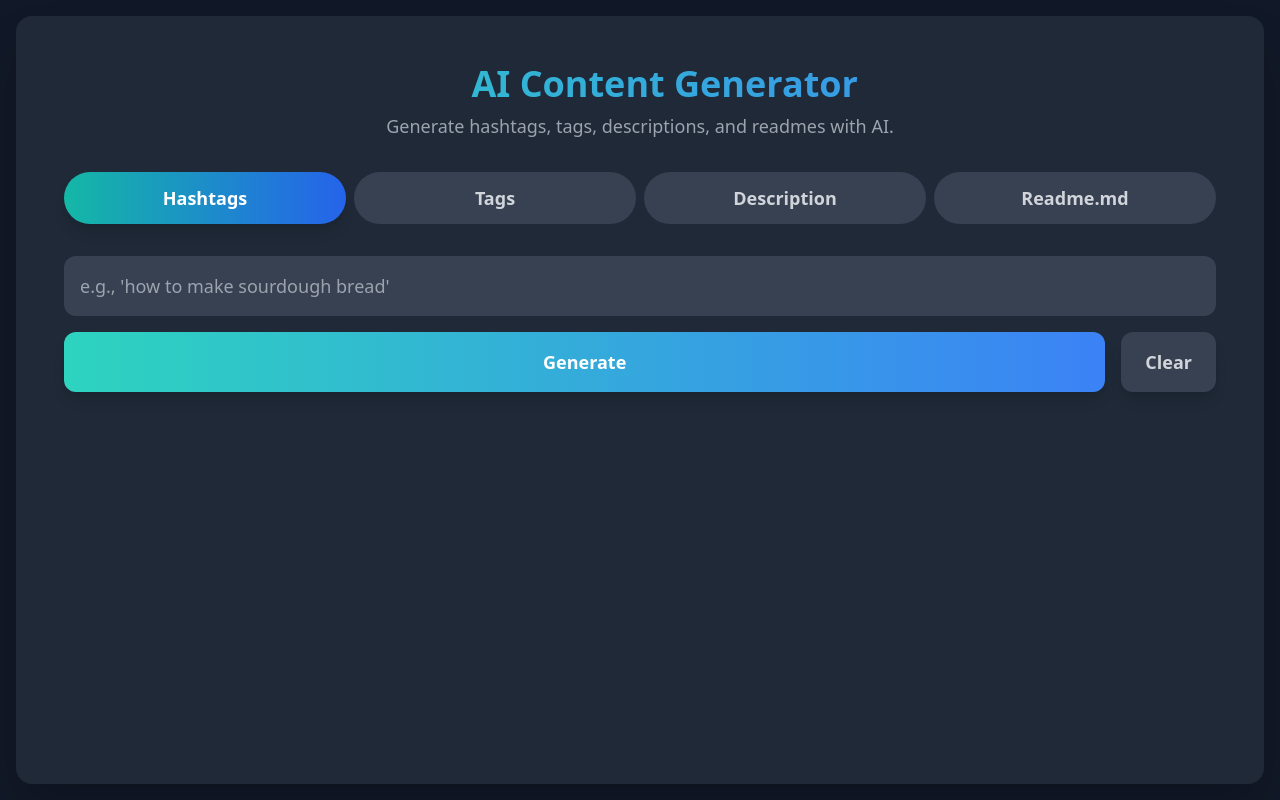
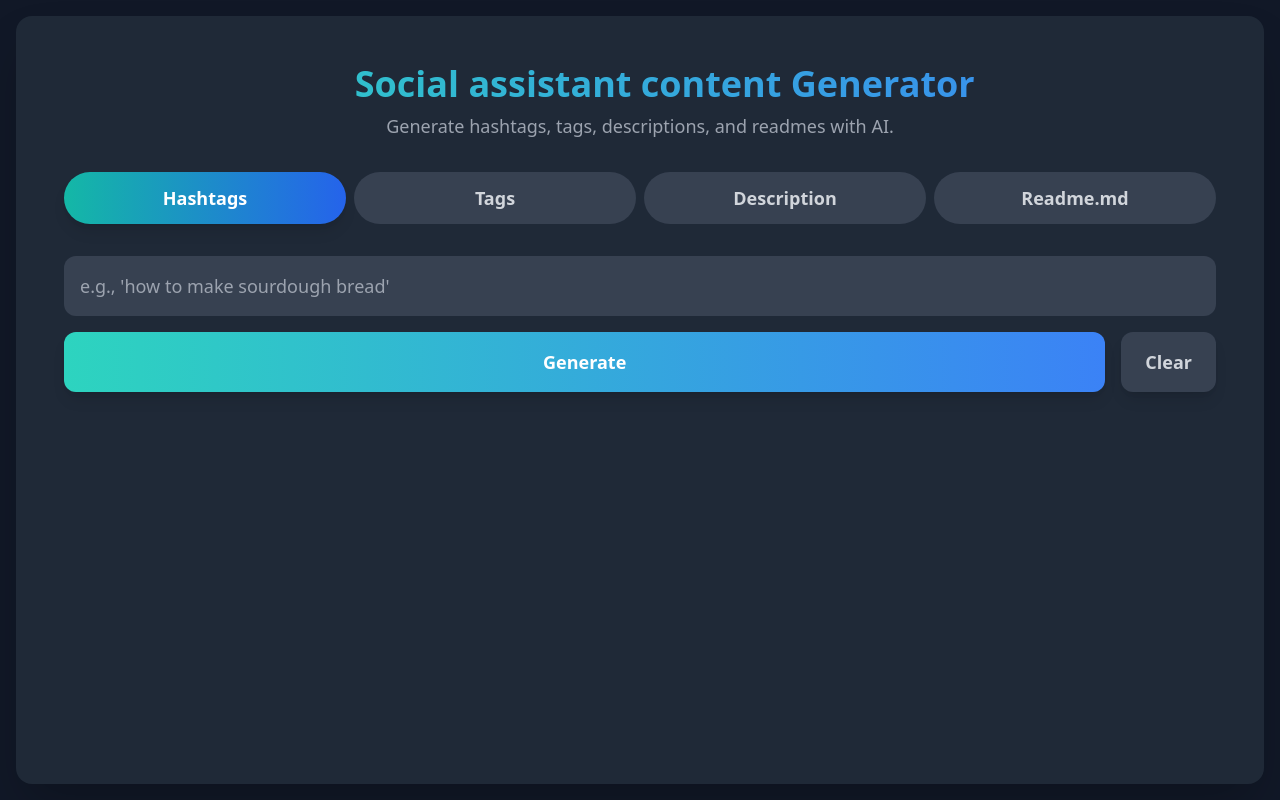
Before and after one commit to useme-free/socialassistant, a plain HTML site: page index.html in a window 1280 px wide. Drawn offline with nearby package versions, Linux system fonts and the light colour scheme.

Commit message:
Update index.html

```diff
--- a/index.html
+++ b/index.html
@@ -3,7 +3,7 @@
 <head>
     <meta charset="UTF-8">
     <meta name="viewport" content="width=device-width, initial-scale=1.0">
-    <title>AI Tag Generator</title>
+    <title>Social assistant content Generator</title>
     <!-- Tailwind CSS CDN for styling -->
     <script src="https://cdn.tailwindcss.com"></script>
     <!-- Feather Icons for vector icons -->
@@ -42,7 +42,7 @@
         <div class="text-center">
             <h1 class="text-4xl font-bold text-transparent bg-clip-text bg-gradient-to-r from-teal-400 to-blue-500">
                 <i data-feather="sparkles" class="inline-block mr-2 text-3xl h-8 w-8 stroke-2"></i>
-                AI Content Generator
+                Social assistant content Generator
             </h1>
             <p class="mt-2 text-gray-400 text-lg">
                 Generate hashtags, tags, descriptions, and readmes with AI.
```
